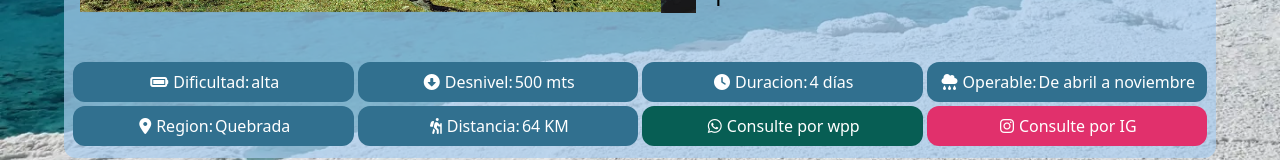
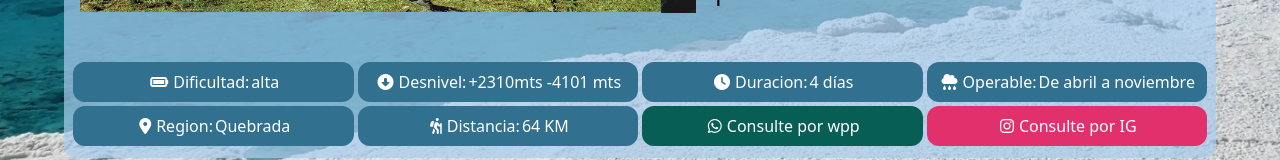
Before and after one commit to JMReader/Canela-Trekking, an Angular app: page /tilcara-sanfrancisco in a window 1280 px wide. Shown: the part 546-706 px from the top of the page. Built offline with nearby package versions, Linux system fonts and the light colour scheme.

Commit message:
Update tilsan.component.html
updating desnivel

```diff
--- a/src/app/components/tilsan/tilsan.component.html
+++ b/src/app/components/tilsan/tilsan.component.html
@@ -46,7 +46,7 @@
           <div class="celda">
             <i class="fas fa-arrow-alt-circle-down"></i>
             <p class="celda__t">Desnivel:</p>
-            <p>{{ circ.desnivel }} mts</p>
+            <p>+2310mts -4101 mts </p>
           </div>
           <div class="celda">
             <i class="fas fa-clock"></i>
```
